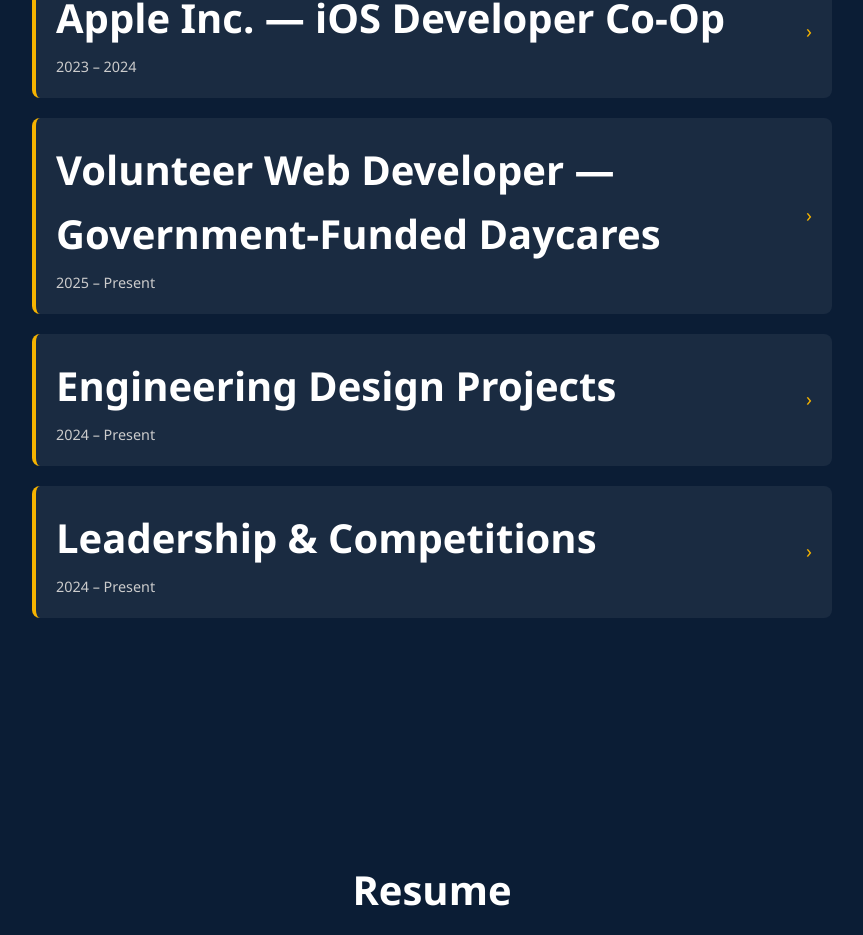
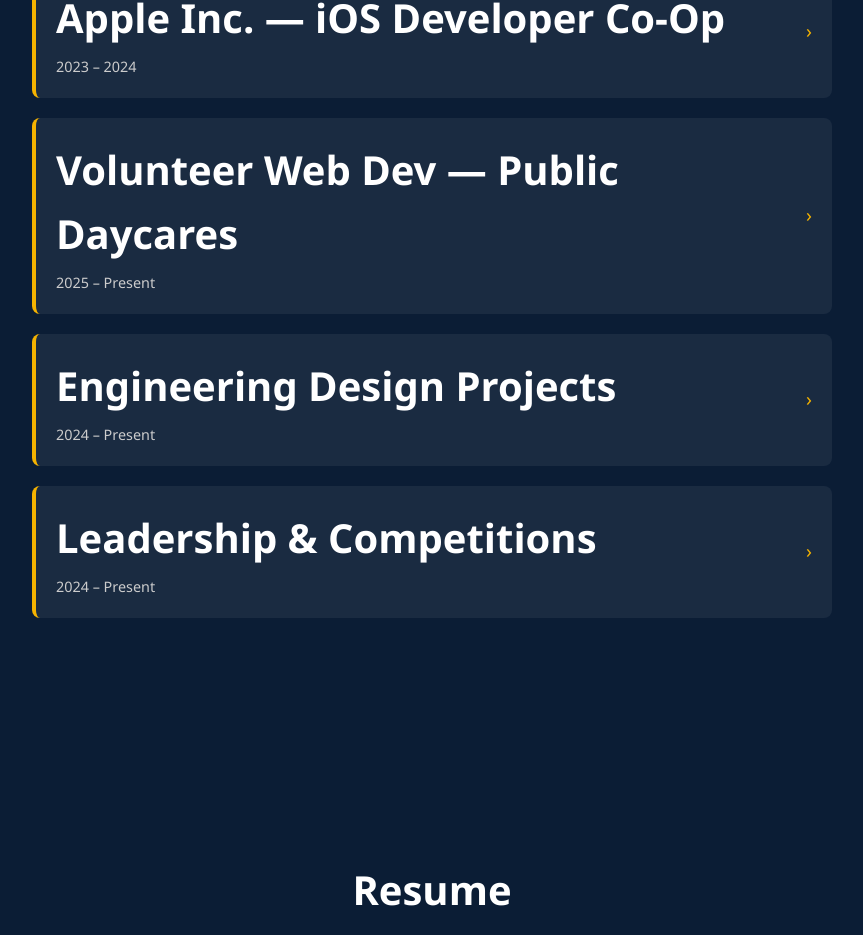
Before and after one commit to aarush-modi/aarush-portfolio, a React (Vite) app: page / in a window 1280 px wide. Shown: the part 3840-4775 px from the top of the page, without its empty margins (208-1071 px from the left). Built offline with nearby package versions, Linux system fonts and the light colour scheme; the HTML template or start-up script is replaced by a standard one.

Commit message:
Reworeded experience tile so it fits in one line

```diff
--- a/src/data.js
+++ b/src/data.js
@@ -50,7 +50,7 @@
     ],
   },
   {
-    title: "Volunteer Web Developer — Government-Funded Daycares",
+    title: "Volunteer Web Dev — Public Daycares",
     time: "2025 – Present",
     bullets: [
       "Designing and developing websites for government-funded daycares to improve their online presence and community reach.",
```
